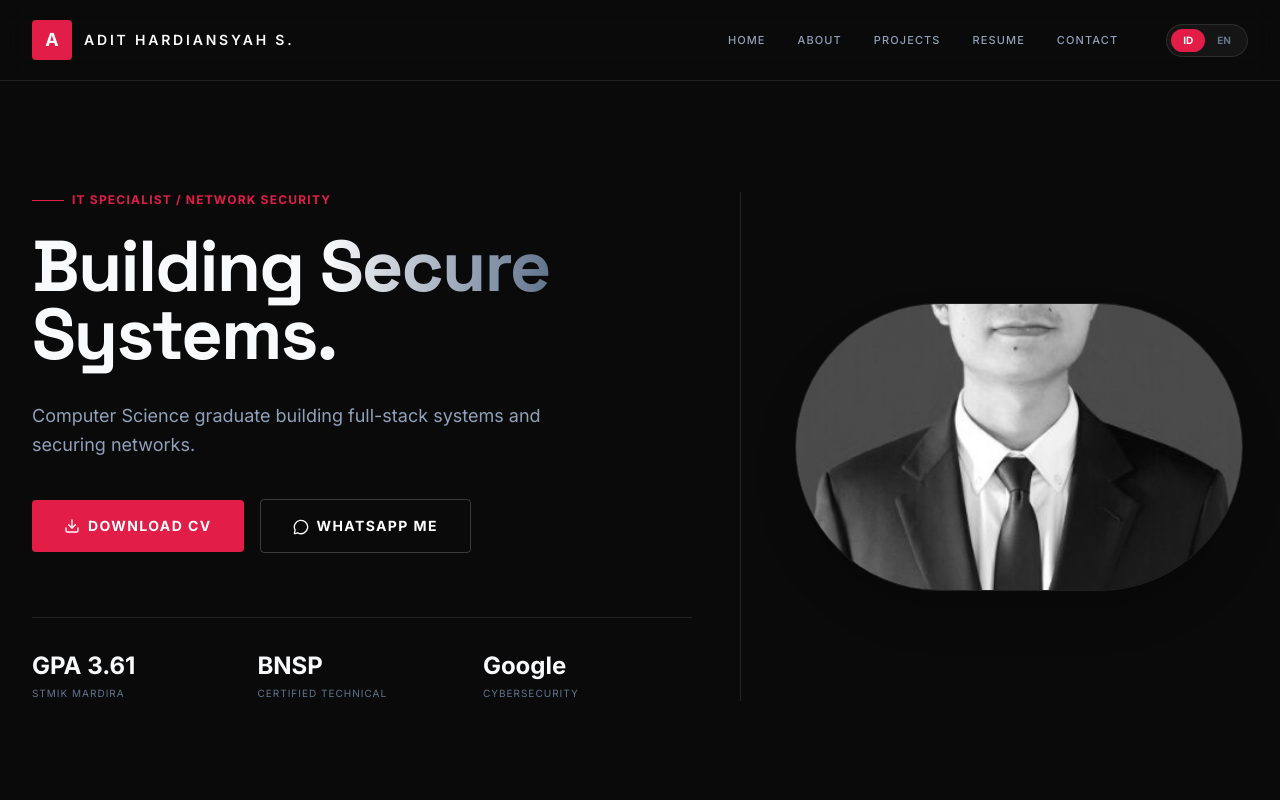
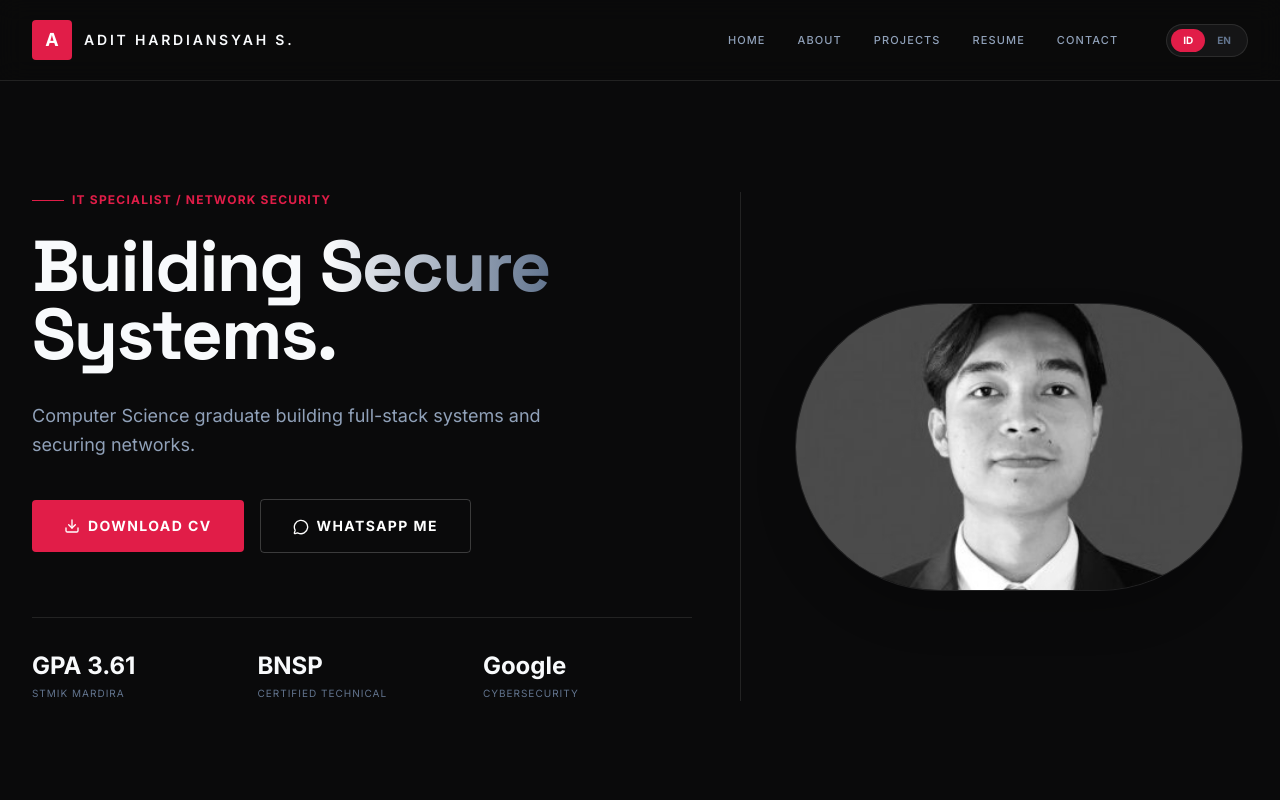
Before and after one commit to Wilhelm-art/portofolio-adit, a React (Vite) app: page / in a window 1280 px wide. Shown: the top 800 px of the page. Built offline with nearby package versions, Linux system fonts and the light colour scheme.

Commit message:
fix: profile photo object positioning

```diff
--- a/src/pages/Home.tsx
+++ b/src/pages/Home.tsx
@@ -80,9 +80,9 @@ export function Home() {
             {/* The user mentioned a photo with a solid red background. We use a placeholder image for now, and they will replace it. */}
             <div className="absolute inset-0 bg-accent-red/10 flex items-center justify-center text-accent-red font-display text-lg">
               <img
-                              src="/assets/profile.jpg"
-                              alt="Adit Hardiansyah Surachman"
-                className="w-full h-full object-cover mix-blend-luminosity hover:mix-blend-normal transition-all duration-500"
+                src="/assets/profile.jpg"
+                alt="Adit Hardiansyah Surachman"
+                className="w-full h-full object-cover object-top mix-blend-luminosity hover:mix-blend-normal transition-all duration-500"
               />
             </div>
           </div>
```
